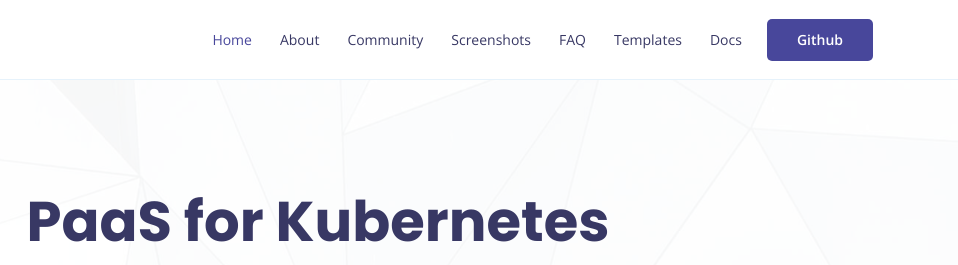
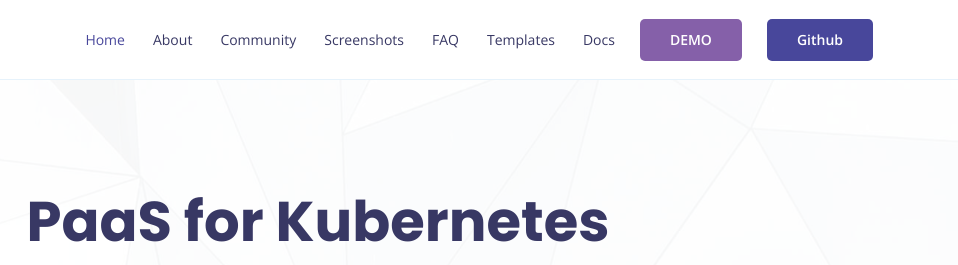
Before and after one commit to kubero-dev/website, a plain HTML site: page index.html in a window 1280 px wide. Shown: the top 265 px of the page, 322-1280 px from the left. Drawn offline with nearby package versions, Linux system fonts and the light colour scheme.

Commit message:
add demo link

```diff
--- a/index.html
+++ b/index.html
@@ -97,7 +97,7 @@
          -->
         </ul>
       </nav><!-- .nav-menu -->
-      <!--<a href="https://kubero.kubero.dev/" target="_blank" class="get-started-btn scrollto" style="background: #ce2459;">DEMO</a>-->
+      <a href="https://demo.kubero.dev/" target="_blank" class="get-started-btn scrollto" style="background: #8560A9;">DEMO</a>
 
       <a href="https://github.com/kubero-dev/kubero" target="_blank" class="get-started-btn scrollto">Github</a>
 
```
